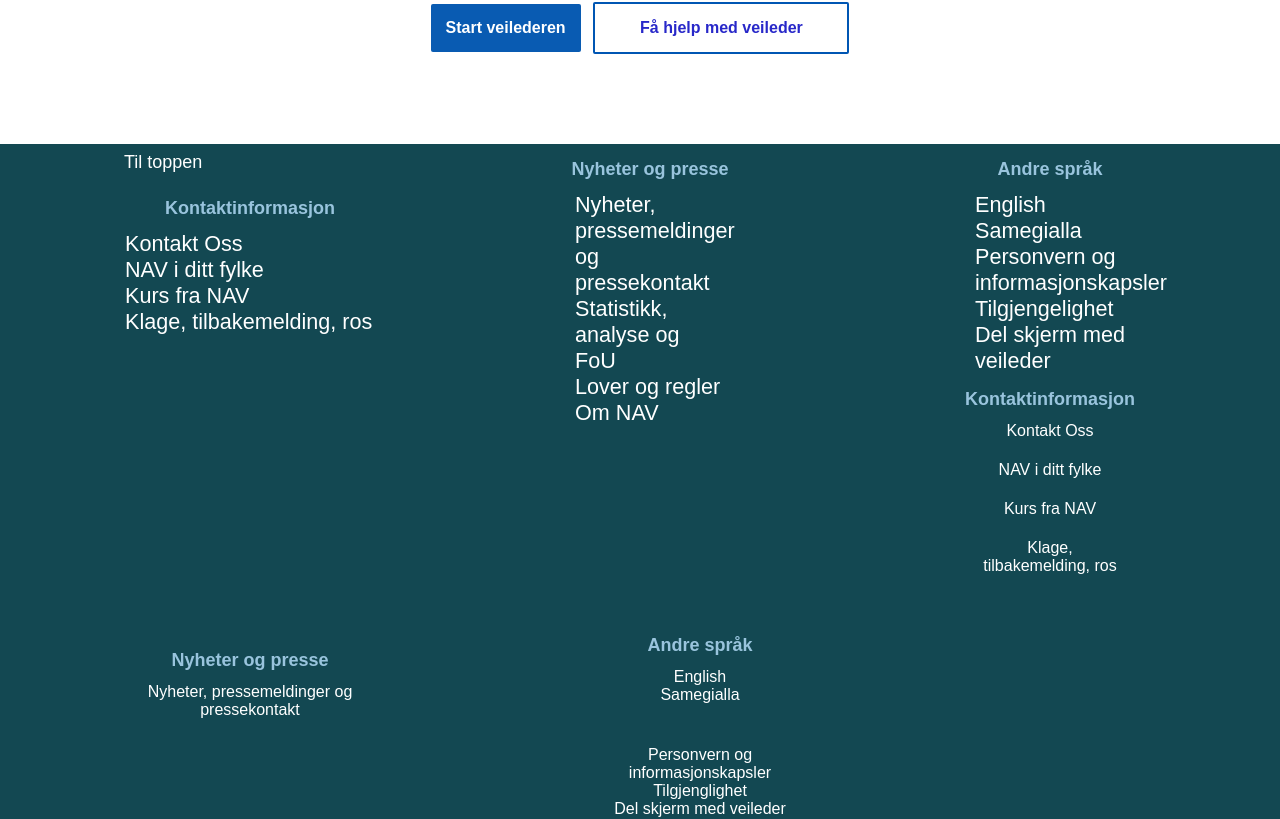
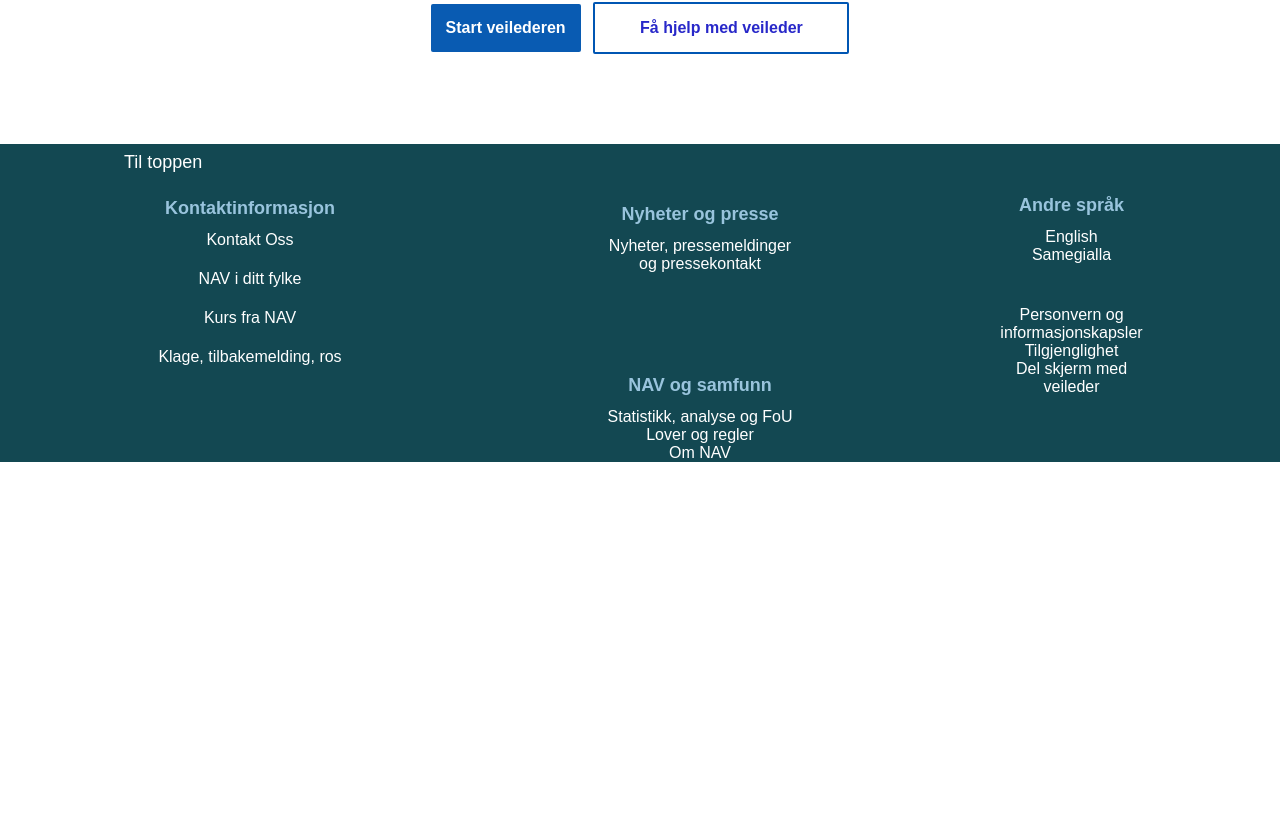
Before and after one commit to UnoHero/nav-min-vei-frontend, a React (Create React App) app: page / in a window 1280 px wide. Shown: the part 821-1640 px from the top of the page. After the commit the page ends 1283 px from the top, so only its background shows below. Built offline with nearby package versions, Linux system fonts and the light colour scheme; some icons are missing.

Commit message:
fiikset
problemer fikset

```diff
--- a/src/footer.js
+++ b/src/footer.js
@@ -3,13 +3,6 @@ import React from "react";
 import ScrollToTop from "./scrollToTop";
 import "./App.css";
 
-const ImageDisplayed = () => (
-  <img
-    src="your_image_source_here"
-    alt="Description of your image"
-    style={{ width: "100%", height: "auto" }}
-  />
-);
 
 class Footer extends React.Component {
   render() {
@@ -18,70 +11,6 @@ class Footer extends React.Component {
         <div className="grid-container">
           <div className="column-1">
             <ScrollToTop />
-
-            <h1>Kontaktinformasjon</h1>
-            <p>
-              <a href="https://www.nav.no/kontaktoss">Kontakt Oss</a>
-            </p>
-            <p>
-              <a href="https://www.nav.no/no/nav-og-samfunn/kontakt-nav/nav-i-ditt-fylke">
-                NAV i ditt fylke
-              </a>
-            </p>
-            <p>
-              <a href="https://www.nav.no/no/nav-og-samfunn/kontakt-nav/kurs-fra-nav">
-                Kurs fra NAV
-              </a>
-            </p>
-            <p>
-              <a href="https://www.nav.no/person/kontakt-oss/nb/tilbakemeldinger/">
-                Klage, tilbakemelding, ros
-              </a>
-            </p>
-          </div>
-          <div className="footer-column">
-            <h1>Nyheter og presse</h1>
-            <p>
-              <a href="https://www.nav.no/samarbeidspartner/presse">
-                Nyheter, pressemeldinger og pressekontakt
-              </a>
-            </p>
-            <p>
-              <a href="https://www.nav.no/no/nav-og-samfunn/statistikk-analyse-og-fou">
-                Statistikk, analyse og FoU
-              </a>
-            </p>
-            <p>
-              <a href="https://lovdata.no/nav/">Lover og regler</a>
-            </p>
-            <p>
-              <a href="https://www.nav.no/no/nav-og-samfunn/om-nav/om-nav">
-                Om NAV
-              </a>
-            </p>
-          </div>
-          <div className="footer-column">
-            <h1>Andre språk</h1>
-            <p>
-              <a href="https://www.nav.no/en/home">English</a>
-            </p>
-            <p>
-              <a href="https://www.nav.no/person/bestilling-av-samisk-samtale">
-                Samegialla
-              </a>
-            </p>
-            <p>
-              <a href="https://www.nav.no/no/nav-og-samfunn/om-nav/personvern-i-arbeids-og-velferdsetaten">
-                Personvern og informasjonskapsler
-              </a>
-            </p>
-            <p>
-              <a href="https://www.nav.no/tilgjengelighet">Tilgjengelighet</a>
-            </p>
-            <p>
-              <a href="https://www.nav.no/#">Del skjerm med veileder</a>
-            </p>
-
             <h1 className='h1-column-1'>Kontaktinformasjon</h1>
             <p className='p-footer-column-1'><a href="https://www.nav.no/kontaktoss">Kontakt Oss</a></p>
             <br/>
@@ -113,7 +42,6 @@ class Footer extends React.Component {
 
           </div>
         </div>
-        <ImageDisplayed />
       </footer>
     );
   }
```
